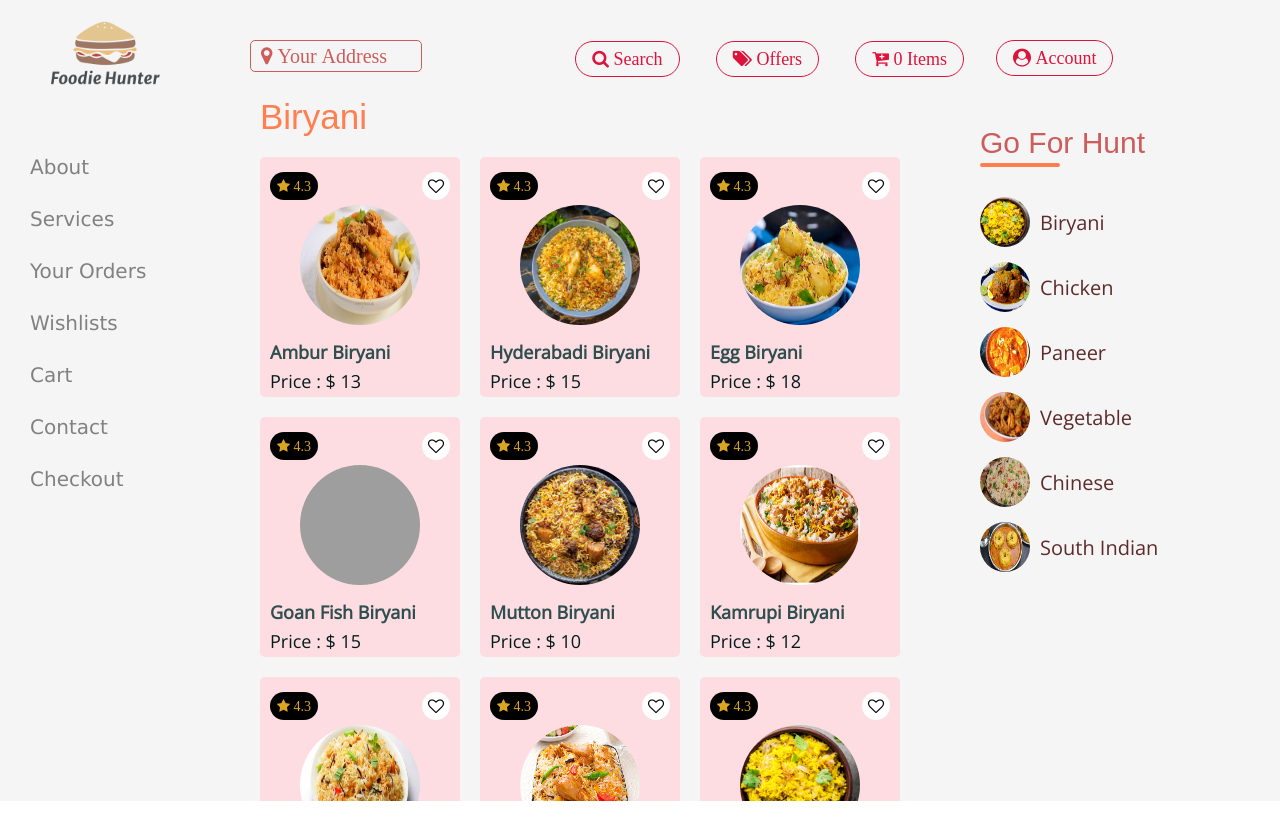
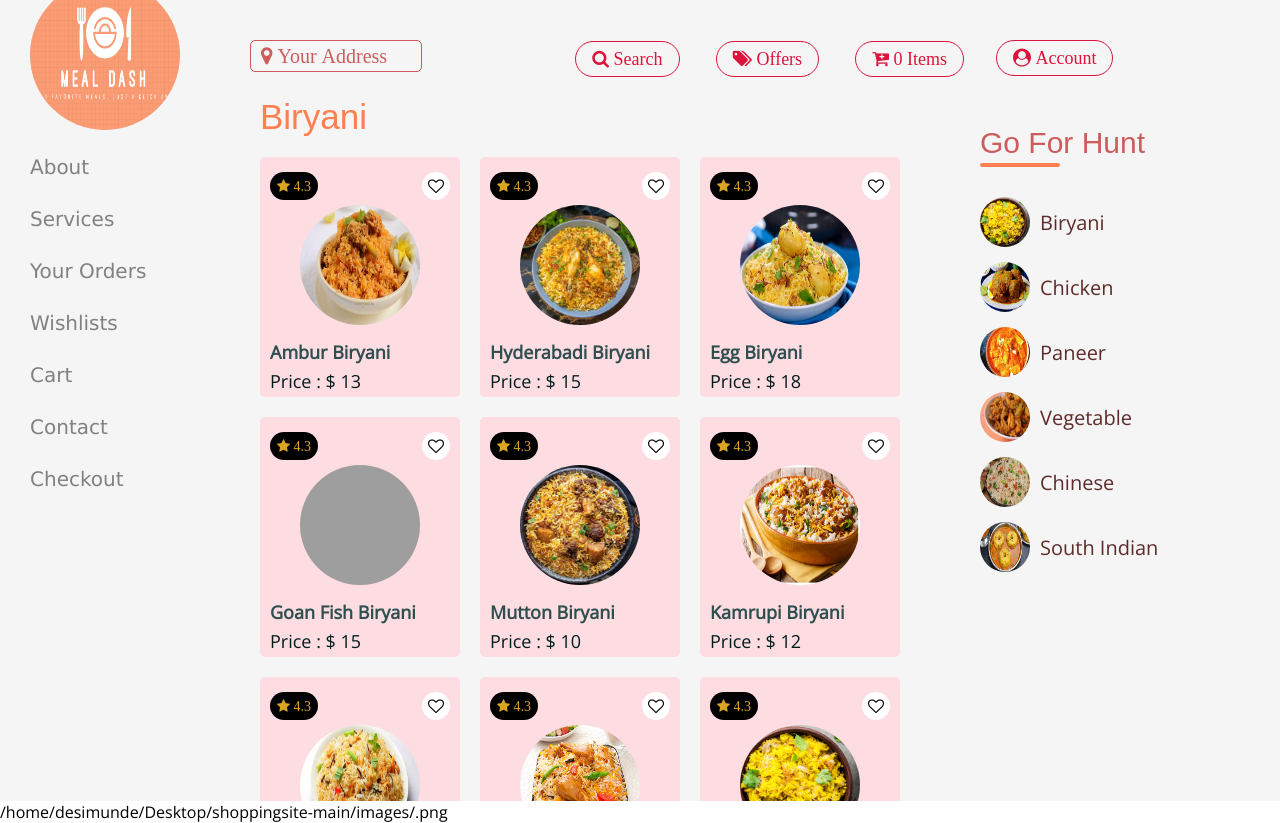
Before and after one commit to adityakishore25/MealDash, a plain HTML site: page index.html in a window 1280 px wide. Before the commit the page ends 801 px from the top, so only its background shows below. Drawn offline with nearby package versions, Linux system fonts and the light colour scheme; grey boxes are pictures that could not be loaded; a web font is replaced by a local one.

Commit message:
update logo

```diff
--- a/index.html
+++ b/index.html
@@ -16,7 +16,7 @@
     <div class="container" id="container">
         <div id="menu">
             <div class="title">
-                <img src="/images/foodie hunter.png" alt="">
+                <img src="/images/MealDash_Logo.png" alt="">
             </div>
             <div class="menu-item">
                 <a href="#">About</a>
@@ -106,12 +106,12 @@
         </div>
     </div>
 
-
+    /home/desimunde/Desktop/shoppingsite-main/images/.png
     <!-- mobile view -->
     <div id="mobile-view" class="mobile-view">
         <div class="mobile-top">
             <div class="logo-box">
-                <img src="/images/foodielogo.png" alt="" id="logo">
+                <img src="/images/MealDash_Logo.png" alt="" id="logo">
                 <i class="fa fa-map-marker your-address" id="m-add-address"> Your Address</i>
             </div>
             <div class="top-menu">
```
Also changed, not shown: images/MealDash_Logo.png (added).
